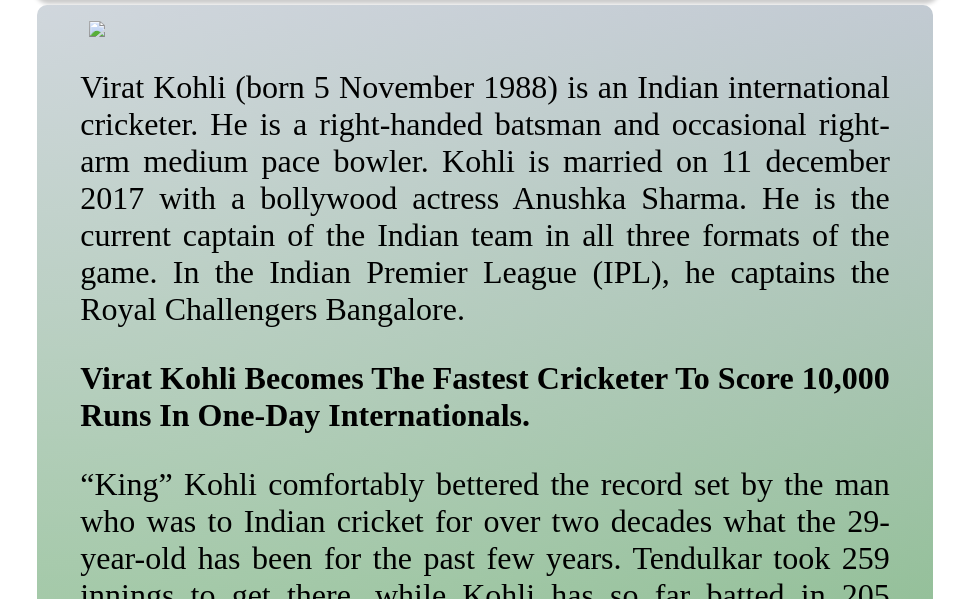
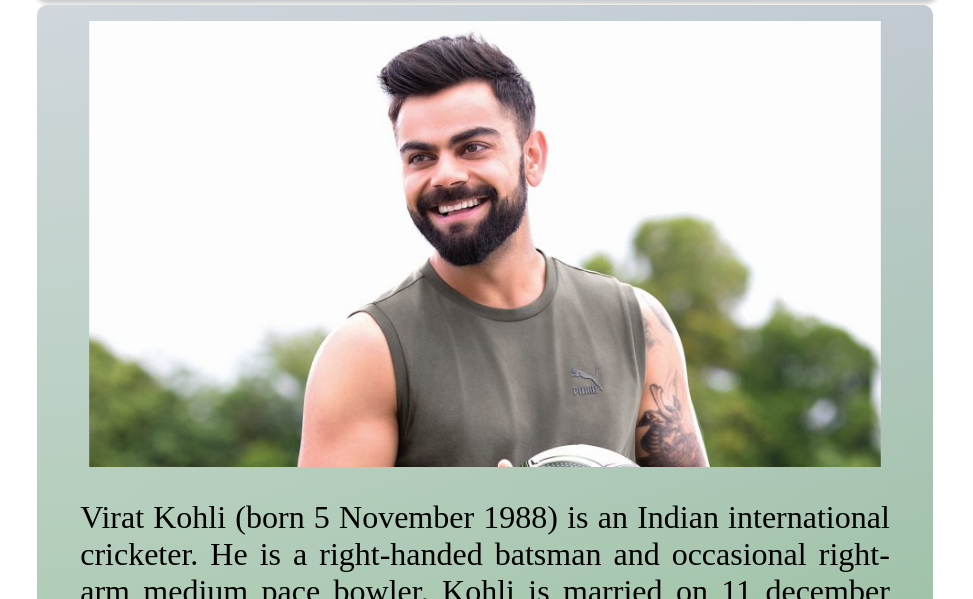
Before and after one commit to Amith-Chowdri/Amith-jQuery.github.io, a plain HTML site: page accordion.html in a window 1280 px wide. Both pictures are taken after a click on the icon 1051 px from the left and 103 px from the top of the page. Shown: the part 201-800 px from the top of the page, without its empty margins (155-1128 px from the left). Drawn offline with nearby package versions, Linux system fonts and the light colour scheme.

Commit message:
Update accordion.html

```diff
--- a/accordion.html
+++ b/accordion.html
@@ -15,7 +15,7 @@
         </div>
 
         <div class="content row" style="display: none;">
-            <img class="align" src="virat-kohli.jpg">
+            <img class="align" src="virat-kohli.png">
             <p class="align">Virat Kohli (born 5 November 1988) is an Indian international cricketer. He is a right-handed batsman and occasional right-arm medium pace bowler. Kohli is married on 11 december 2017 with a bollywood actress Anushka Sharma. He is the current captain of the Indian team in all three formats of the game. In the Indian Premier League (IPL), he captains the Royal Challengers Bangalore.</p>
 
             <p class="align1">Virat Kohli Becomes The Fastest Cricketer To Score 10,000 Runs In One-Day Internationals.</p>
```
